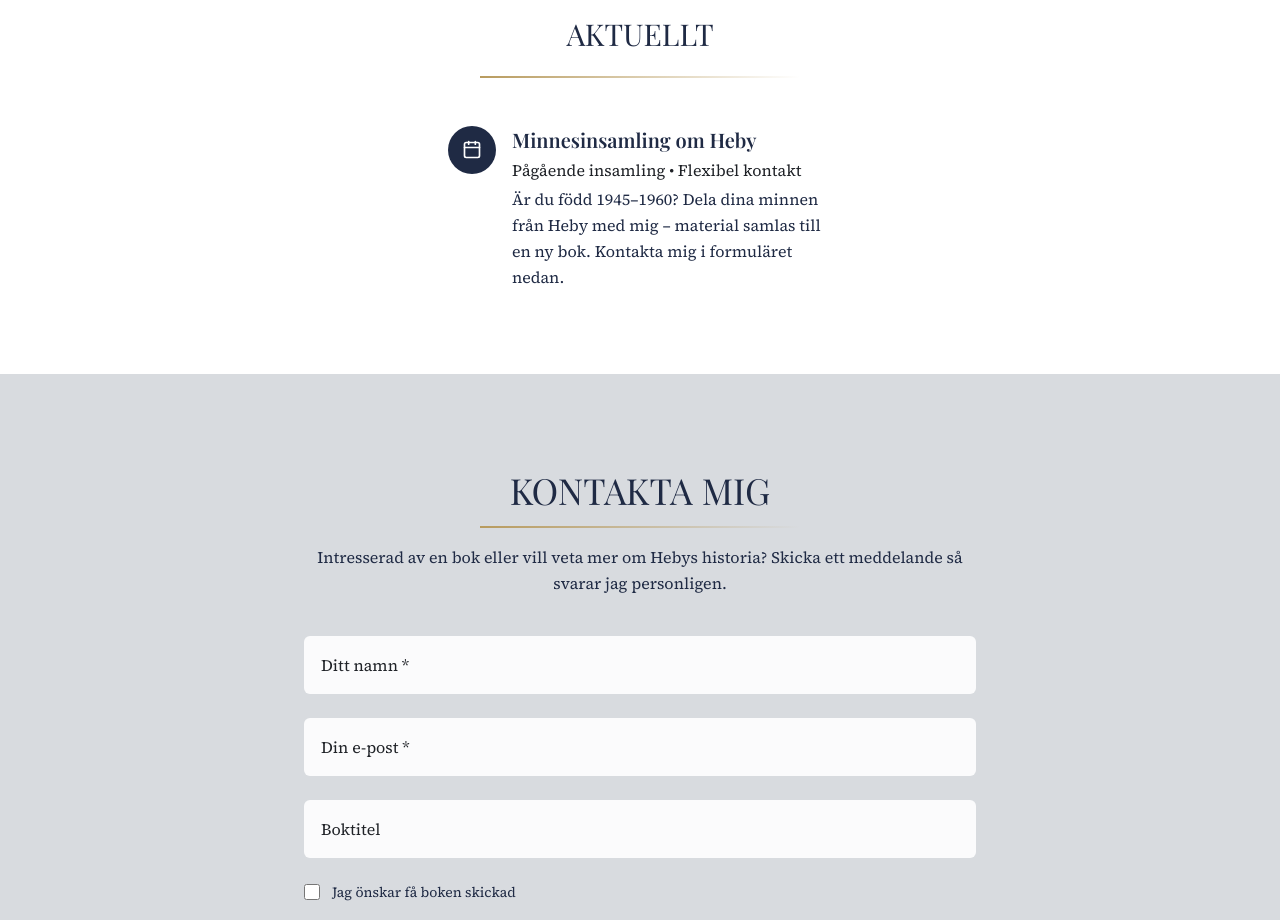
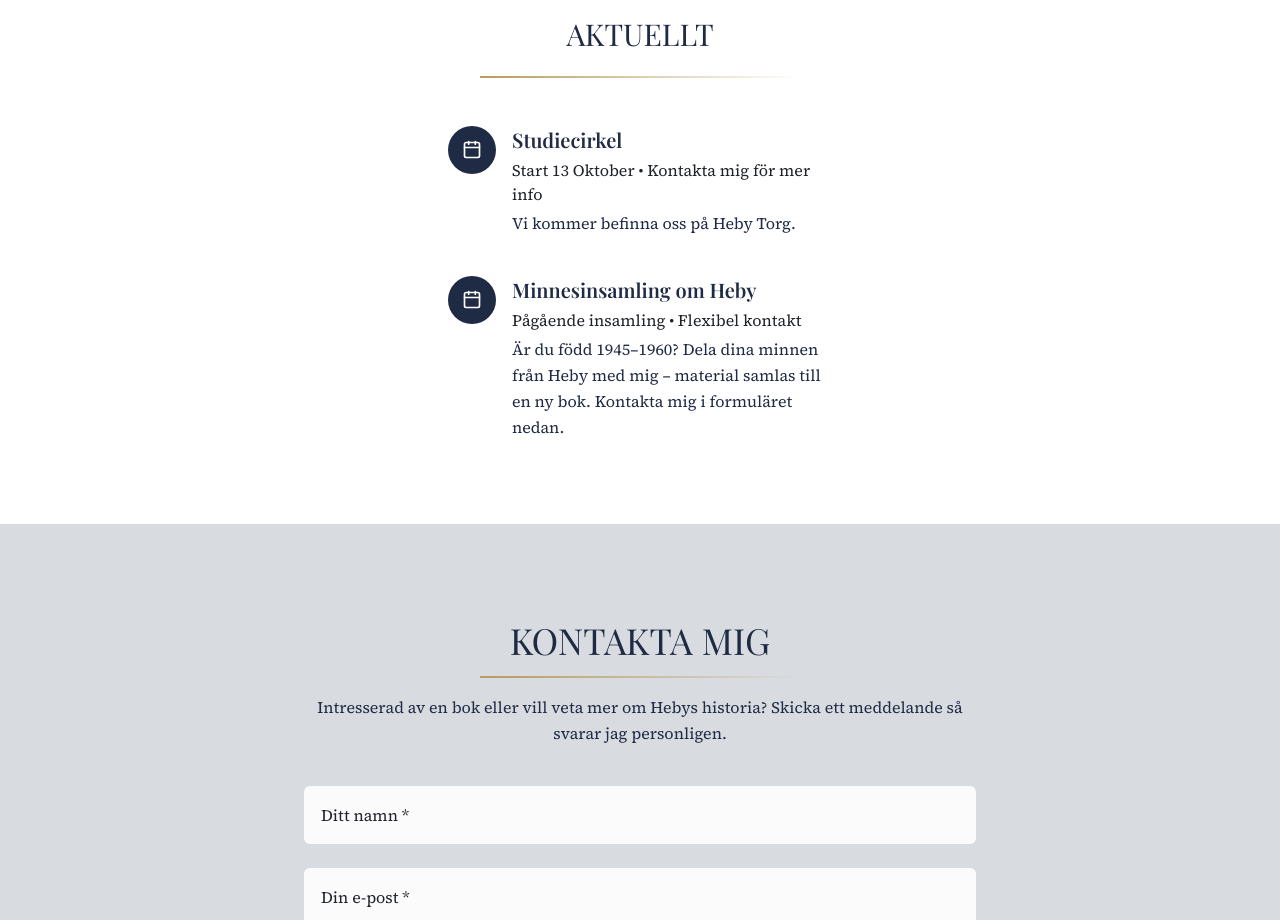
Before and after one commit to jennymakki/anderseklund, a Next.js app: page / in a window 1280 px wide. Shown: the part 4620-5540 px from the top of the page. Built offline with nearby package versions, Linux system fonts and the light colour scheme; a web font is replaced by a local one.

Commit message:
added new event

```diff
--- a/app/data/events.ts
+++ b/app/data/events.ts
@@ -1,4 +1,13 @@
 export const events = [
+  {
+    id: 4,
+    title: "Studiecirkel",
+    date: "2026-10-13",
+    displayDate: "Start 13 Oktober",
+    time: "Kontakta mig för mer info",
+    description:
+      "Vi kommer befinna oss på Heby Torg.",
+  },
   {
     id: 3,
     title: "Minnesinsamling om Heby",
```
